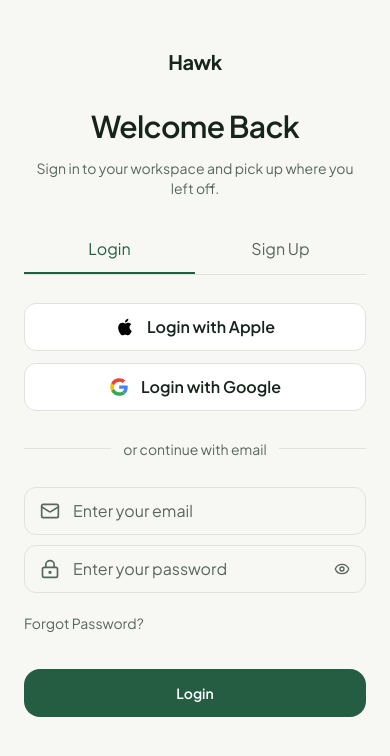
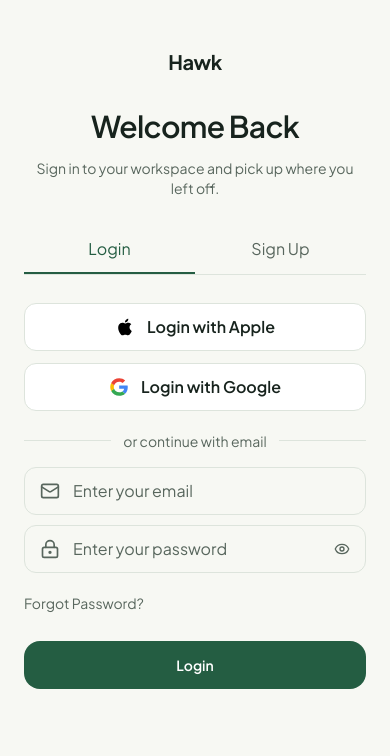
Before and after one commit to koolabhinay07/Hawk, a React (Vite) app: page / in a window 390 px wide. Both pictures are taken after a click on the button "Skip". Shown: the top 756 px of the page. Built offline with nearby package versions, Linux system fonts and the light colour scheme; a web font is replaced by a local one.

Commit message:
Add full project source

```diff
--- a/src/OnboardingFlow.tsx
+++ b/src/OnboardingFlow.tsx
@@ -312,13 +312,13 @@ export default function OnboardingFlow({ onComplete }: { onComplete: (profile?:
                       <button type="button" onClick={() => onComplete()} className="inline-flex min-h-12 w-full items-center justify-center gap-3 rounded-xl border border-border bg-card px-4 text-base font-semibold text-foreground transition-colors hover:bg-muted"><img src={appleIcon} alt="" aria-hidden="true" className="size-5 shrink-0 object-contain" />Login with Apple</button>
                       <button type="button" onClick={() => onComplete()} className="inline-flex min-h-12 w-full items-center justify-center gap-3 rounded-xl border border-border bg-card px-4 text-base font-semibold text-foreground transition-colors hover:bg-muted"><img src={googleIcon} alt="" aria-hidden="true" className="size-5 shrink-0 object-contain" />Login with Google</button>
                     </div>
-                    <div className="mt-7 mb-7 flex items-center gap-3 text-sm text-muted-foreground"><span className="h-px grow bg-border" /><span>or continue with email</span><span className="h-px grow bg-border" /></div>
+                    <div className="mt-5 mb-4 flex items-center gap-3 text-sm text-muted-foreground"><span className="h-px grow bg-border" /><span>or continue with email</span><span className="h-px grow bg-border" /></div>
                     <form className="flex flex-col gap-2.5" onSubmit={submitLogin}>
                       <label className="relative block"><span className="sr-only">Email</span><Mail aria-hidden="true" className="pointer-events-none absolute left-4 top-1/2 size-5 -translate-y-1/2 text-muted-foreground" /><input aria-label="Email" type="email" autoComplete="email" required value={email} onChange={(event) => setEmail(event.target.value)} placeholder="Enter your email" className={`${signupInputClass} pl-12`} /></label>
                       <label className="relative block"><span className="sr-only">Password</span><LockKeyhole aria-hidden="true" className="pointer-events-none absolute left-4 top-1/2 size-5 -translate-y-1/2 text-muted-foreground" /><input aria-label="Password" type={showPassword ? "text" : "password"} autoComplete="current-password" minLength={8} required value={password} onChange={(event) => setPassword(event.target.value)} placeholder="Enter your password" className={`${signupInputClass} pl-12 pr-12`} /><button type="button" aria-label={showPassword ? "Hide password" : "Show password"} onClick={() => setShowPassword((visible) => !visible)} className="absolute right-1 top-1 flex size-10 items-center justify-center rounded-full text-muted-foreground hover:bg-muted">{showPassword ? <EyeOff className="size-4" /> : <Eye className="size-4" />}</button></label>
                       <div className="mt-0.5 flex justify-start"><button type="button" onClick={() => go("forgot")} className="min-h-9 text-sm text-muted-foreground hover:text-icon-accent hover:underline">Forgot Password?</button></div>
                       {error && <p role="alert" className="text-sm text-accent-foreground">{error}</p>}
-                      <button type="submit" className={`${filledButton} mt-[18px] w-full`}>Login</button>
+                      <button type="submit" className={`${filledButton} mt-[10px] w-full`}>Login</button>
                     </form>
                   </div>
                 )}
@@ -350,10 +350,10 @@ export default function OnboardingFlow({ onComplete }: { onComplete: (profile?:
                   <img src={slideIllustration} alt="" className="h-full w-full object-contain object-bottom md:object-center" />
                 </div>
                 <div className="mt-auto flex h-[370px] flex-none flex-col pb-2 text-center md:mt-0 md:h-auto md:pb-0 md:text-left">
-                  <div className="flex h-auto flex-none items-center justify-center md:h-[88px] md:justify-start">
+                  <div className="flex h-[76px] flex-none items-center justify-center md:h-[88px] md:justify-start">
                     <h1 className="max-w-xl text-3xl font-bold leading-[1.1] tracking-tight md:text-4xl">{slide.title}</h1>
                   </div>
-                  <div className="mt-2 flex h-auto flex-none items-center justify-center md:mt-3 md:h-[84px] md:justify-start">
+                  <div className="mt-2 flex h-[84px] flex-none items-center justify-center md:mt-3 md:h-[84px] md:justify-start">
                     <p className="max-w-lg text-base leading-7 text-muted-foreground">{slide.body}</p>
                   </div>
                   <div className="mt-2 flex h-[6px] flex-none items-center justify-center gap-2.5 md:mt-6 md:justify-center" role="group" aria-label={`Slide ${slideIndex + 1} of ${slides.length}`}>
```
